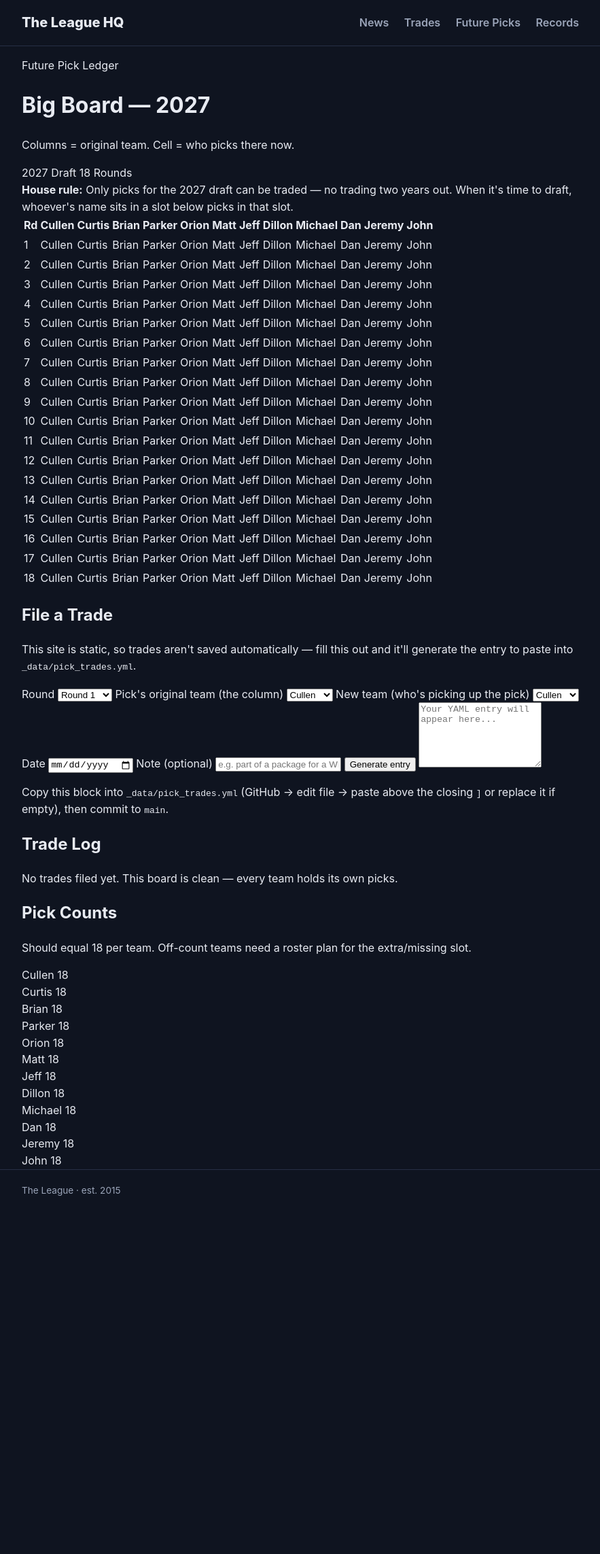
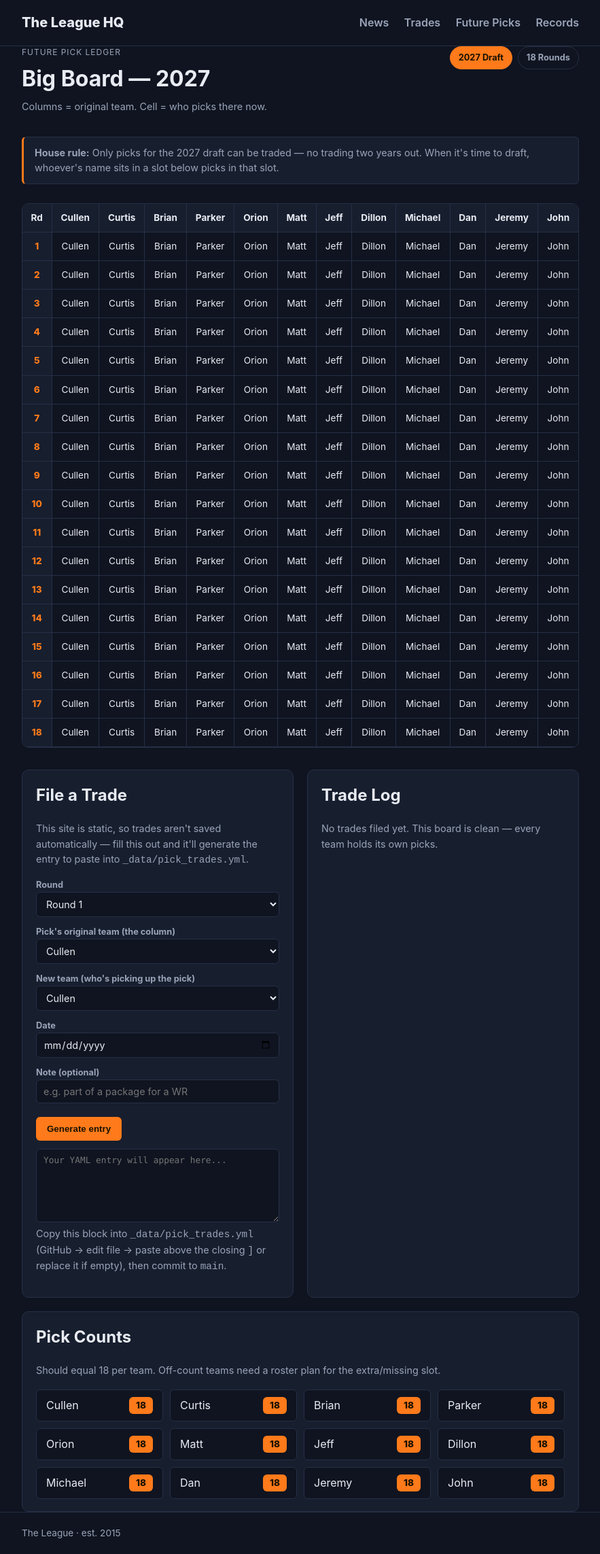
Before and after one commit to cullenhgn/D12-FFL-Website, a Jekyll site: the page built from future-picks/index.md, in a window 1280 px wide. Shown: the whole page at 68% size, without its empty margins (198-1081 px from the left). Built offline with Jekyll 4.4.1, drawn with Linux system fonts in a browser that asks for light colours; before the commit the page ends 1782 px from its top, so only the background shows below that.

Commit message:
Add files via upload

```diff
--- a/assets/css/style.css
+++ b/assets/css/style.css
@@ -103,6 +103,189 @@ h1, h2, h3 { color: var(--text); }
   font-size: 0.85rem;
 }
 
+/* Future Picks board */
+.fp-header {
+  display: flex;
+  justify-content: space-between;
+  align-items: flex-start;
+  flex-wrap: wrap;
+  gap: 16px;
+  margin-bottom: 16px;
+}
+.fp-eyebrow {
+  margin: 0;
+  color: var(--muted);
+  font-size: 0.75rem;
+  letter-spacing: 0.08em;
+  text-transform: uppercase;
+}
+.fp-header h1 { margin: 4px 0 6px; }
+.fp-sub { color: var(--muted); font-size: 0.9rem; margin: 0 0 16px; }
+.fp-badges { display: flex; gap: 8px; flex-wrap: wrap; }
+.badge {
+  display: inline-block;
+  padding: 6px 12px;
+  border-radius: 999px;
+  border: 1px solid var(--border);
+  color: var(--muted);
+  font-size: 0.8rem;
+  font-weight: 700;
+  white-space: nowrap;
+}
+.badge-strong {
+  background: var(--accent);
+  border-color: var(--accent);
+  color: #1a1200;
+}
+
+.fp-rule {
+  background: var(--panel);
+  border: 1px solid var(--border);
+  border-left: 3px solid var(--accent);
+  border-radius: 6px;
+  padding: 12px 16px;
+  color: var(--muted);
+  font-size: 0.9rem;
+  margin-bottom: 28px;
+}
+
+.fp-board-wrap {
+  overflow-x: auto;
+  border: 1px solid var(--border);
+  border-radius: 10px;
+  margin-bottom: 32px;
+}
+.fp-board {
+  border-collapse: collapse;
+  width: 100%;
+  min-width: 640px;
+  font-size: 0.85rem;
+}
+.fp-board th, .fp-board td {
+  padding: 10px 12px;
+  text-align: center;
+  border-bottom: 1px solid var(--border);
+  border-right: 1px solid var(--border);
+  white-space: nowrap;
+}
+.fp-board th:last-child, .fp-board td:last-child { border-right: none; }
+.fp-board thead th {
+  background: var(--panel);
+  color: var(--text);
+  font-weight: 700;
+  position: sticky;
+  top: 0;
+}
+.fp-rd-col {
+  background: var(--panel);
+  color: var(--accent);
+  font-weight: 800;
+}
+.fp-cell { color: var(--text); }
+.fp-traded {
+  background: rgba(255, 122, 26, 0.07);
+}
+.fp-orig {
+  display: block;
+  color: var(--muted);
+  text-decoration: line-through;
+  font-size: 0.78rem;
+}
+.fp-new {
+  display: block;
+  color: var(--accent);
+  font-weight: 700;
+}
+
+.fp-lower {
+  display: grid;
+  grid-template-columns: 1fr 1fr;
+  gap: 20px;
+  margin-bottom: 20px;
+}
+.fp-panel {
+  background: var(--panel);
+  border: 1px solid var(--border);
+  border-radius: 10px;
+  padding: 18px 20px;
+}
+.fp-panel h2 { margin-top: 0; }
+.fp-panel label {
+  display: block;
+  font-size: 0.8rem;
+  color: var(--muted);
+  font-weight: 700;
+  margin: 12px 0 4px;
+}
+.fp-panel select,
+.fp-panel input[type="text"],
+.fp-panel input[type="date"],
+.fp-panel textarea {
+  width: 100%;
+  background: var(--bg);
+  border: 1px solid var(--border);
+  border-radius: 6px;
+  color: var(--text);
+  padding: 8px 10px;
+  font-family: inherit;
+  font-size: 0.9rem;
+}
+.fp-panel textarea {
+  margin-top: 12px;
+  font-family: ui-monospace, SFMono-Regular, Menlo, monospace;
+  font-size: 0.8rem;
+  resize: vertical;
+}
+.fp-panel button {
+  margin-top: 16px;
+  background: var(--accent);
+  color: #1a1200;
+  border: none;
+  border-radius: 6px;
+  padding: 10px 16px;
+  font-weight: 800;
+  cursor: pointer;
+}
+.fp-panel button:hover { opacity: 0.9; }
+
+.fp-log { list-style: none; margin: 0; padding: 0; }
+.fp-log li {
+  padding: 10px 0;
+  border-bottom: 1px solid var(--border);
+  font-size: 0.9rem;
+}
+.fp-log li:last-child { border-bottom: none; }
+.fp-log-date { color: var(--muted); font-size: 0.8rem; display: block; margin-bottom: 2px; }
+.fp-log-note { display: block; color: var(--muted); font-style: italic; font-size: 0.85rem; margin-top: 2px; }
+
+.fp-count-list {
+  display: grid;
+  grid-template-columns: repeat(auto-fill, minmax(180px, 1fr));
+  gap: 10px;
+}
+.fp-count-row {
+  display: flex;
+  justify-content: space-between;
+  align-items: center;
+  background: var(--bg);
+  border: 1px solid var(--border);
+  border-radius: 6px;
+  padding: 10px 14px;
+}
+.fp-count-badge {
+  background: var(--accent);
+  color: #1a1200;
+  font-weight: 800;
+  border-radius: 6px;
+  padding: 2px 10px;
+  font-size: 0.85rem;
+}
+.fp-count-off { background: #c94545; color: #fff; }
+
+@media (max-width: 700px) {
+  .fp-lower { grid-template-columns: 1fr; }
+}
+
 @media (max-width: 600px) {
   .trade-teams { grid-template-columns: 1fr; }
 }
```
